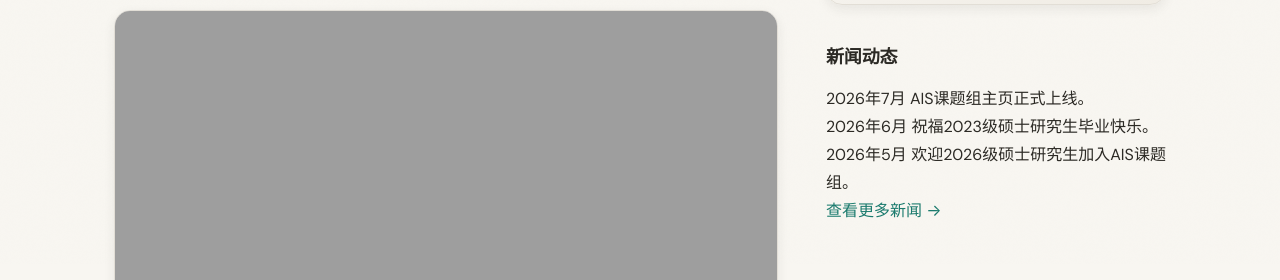
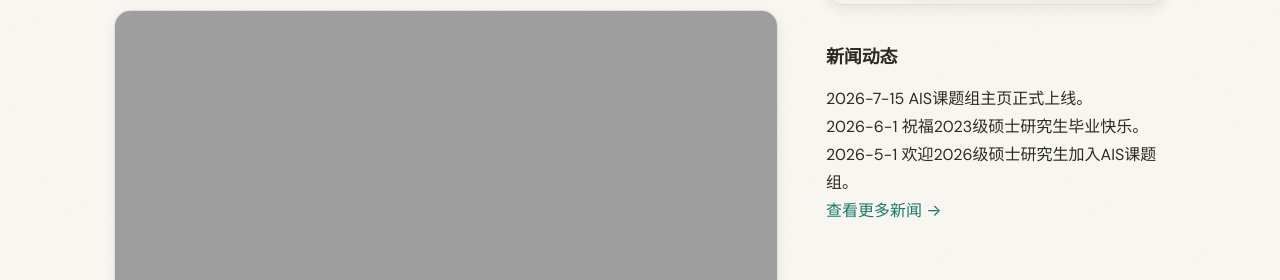
Before and after one commit to SKLIIS-AIS/lab_website, a Jekyll site: the page built from _pages/home.md, in a window 1280 px wide. Shown: the part 636-916 px from the top of the page. Built offline with Jekyll 4.4.1, drawn with Linux system fonts in a browser that asks for light colours; a style sheet for code colours, icons or effects is not loaded.

Commit message:
Update news.yml

```diff
--- a/_data/news.yml
+++ b/_data/news.yml
@@ -1,10 +1,10 @@
 # 新闻动态，按时间倒序排列，最新内容放在最前面
 
-- date: "2026年7月"
+- date: "2026-7-15"
   headline: "AIS课题组主页正式上线。"
 
-- date: "2026年6月"
+- date: "2026-6-1"
   headline: "祝福2023级硕士研究生毕业快乐。"
 
-- date: "2026年5月"
+- date: "2026-5-1"
   headline: "欢迎2026级硕士研究生加入AIS课题组。"
```
